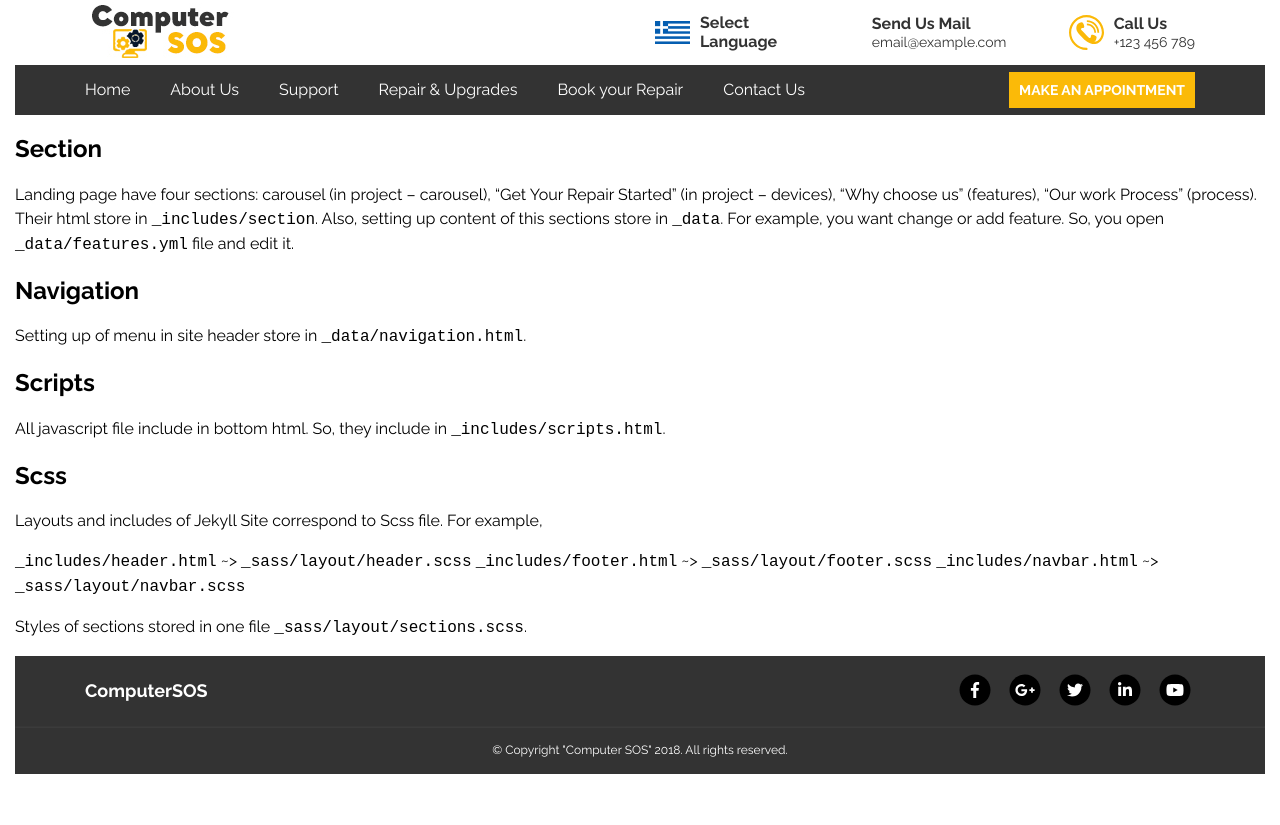
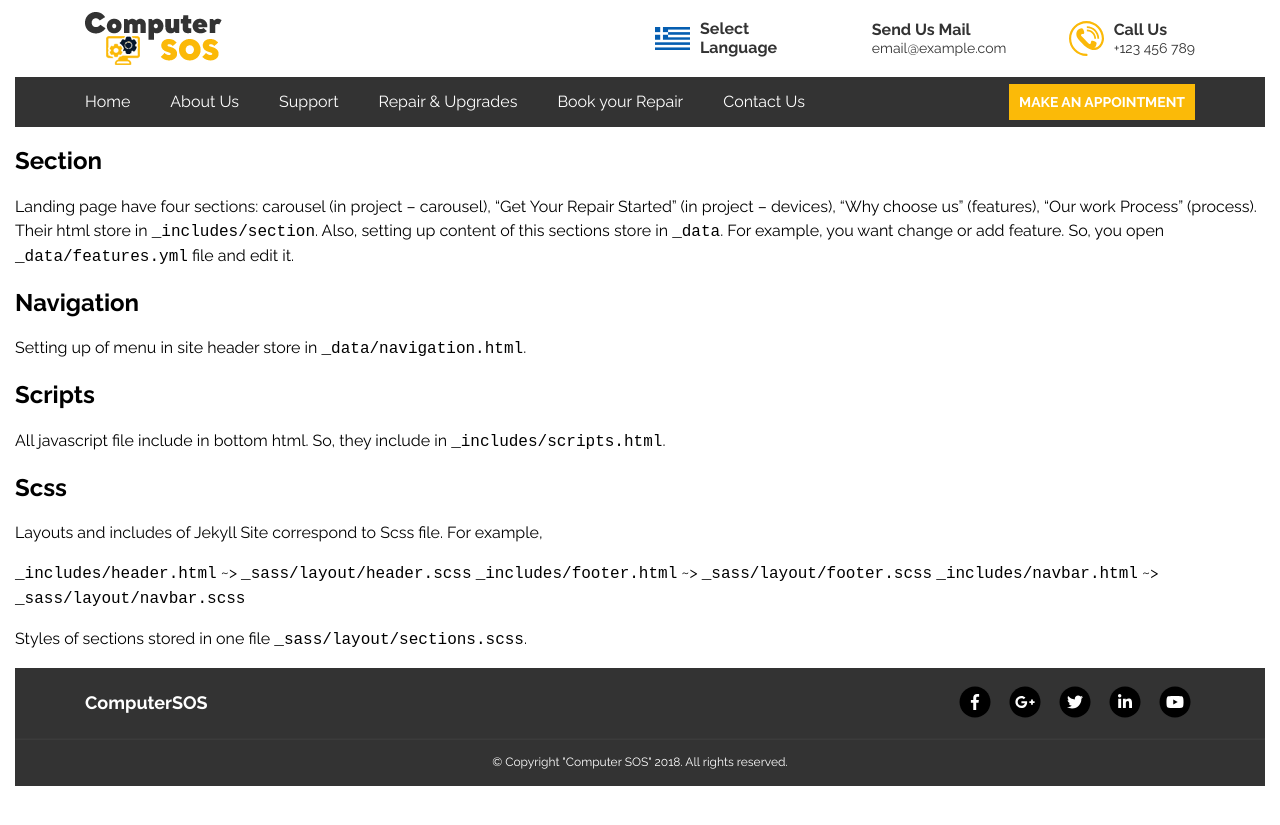
Before and after one commit to kaptn3/repair-shop, a Jekyll site: the page built from README.md, in a window 1280 px wide. Shown: the top 825 px of the page. Built offline with Jekyll 4.4.1, drawn with Linux system fonts in a browser that asks for light colours; nearby versions of some CDN libraries; our own code applies the rules of GitHub Pages for plain Markdown files.

Commit message:
Fix logo, margin and mobile

```diff
--- a/_sass/layout/_header.scss
+++ b/_sass/layout/_header.scss
@@ -1,3 +1,7 @@
+.header--top {
+  margin-top: 12px;
+  margin-bottom: 12px;
+}
 .header--top--info,
 .header--top--info--block {
   display: flex;
@@ -7,6 +11,15 @@
   align-items: center;
   color: var(--black);
   font-size: .875rem;
+}
+@media (max-width: 575.99px) {
+  .header--top--info {
+    flex-direction: column;
+  }
+  .header--top--info--block {
+    margin-top: 15px;
+    justify-content: flex-start;
+  }
 }
 @media (min-width: 1200px) {
   .header--top--info--block {
```
Also changed, not shown: assets/img/logo.png.
